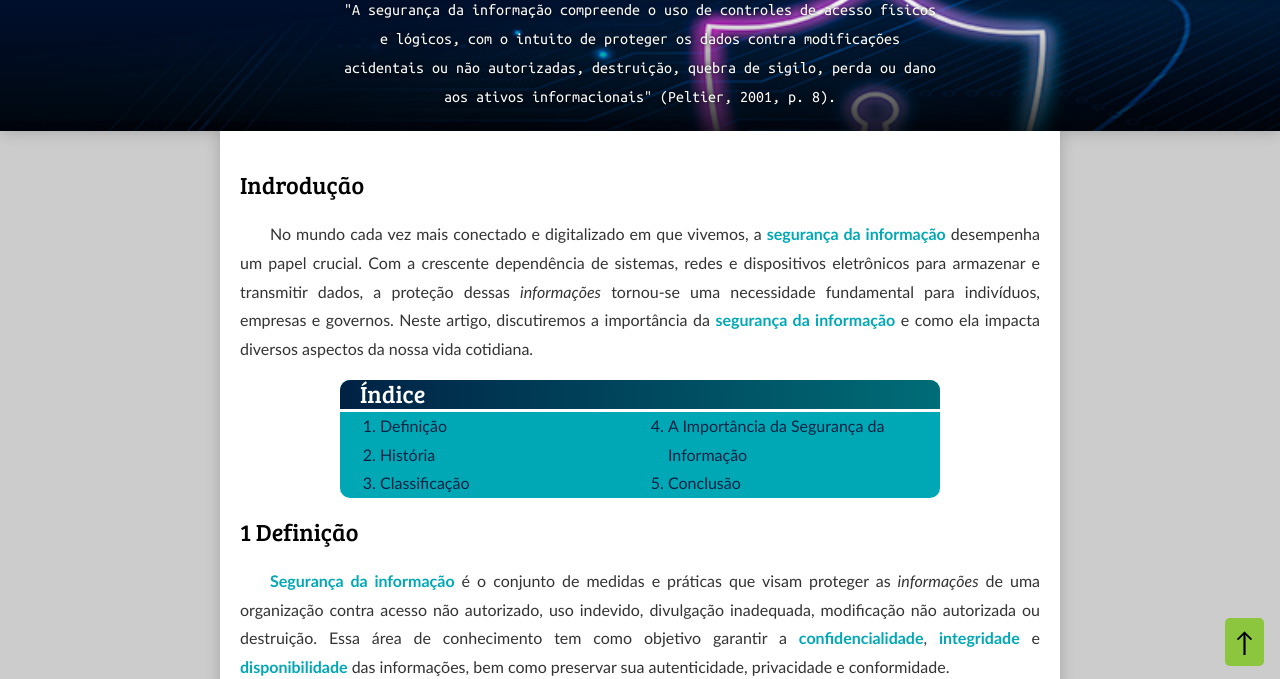
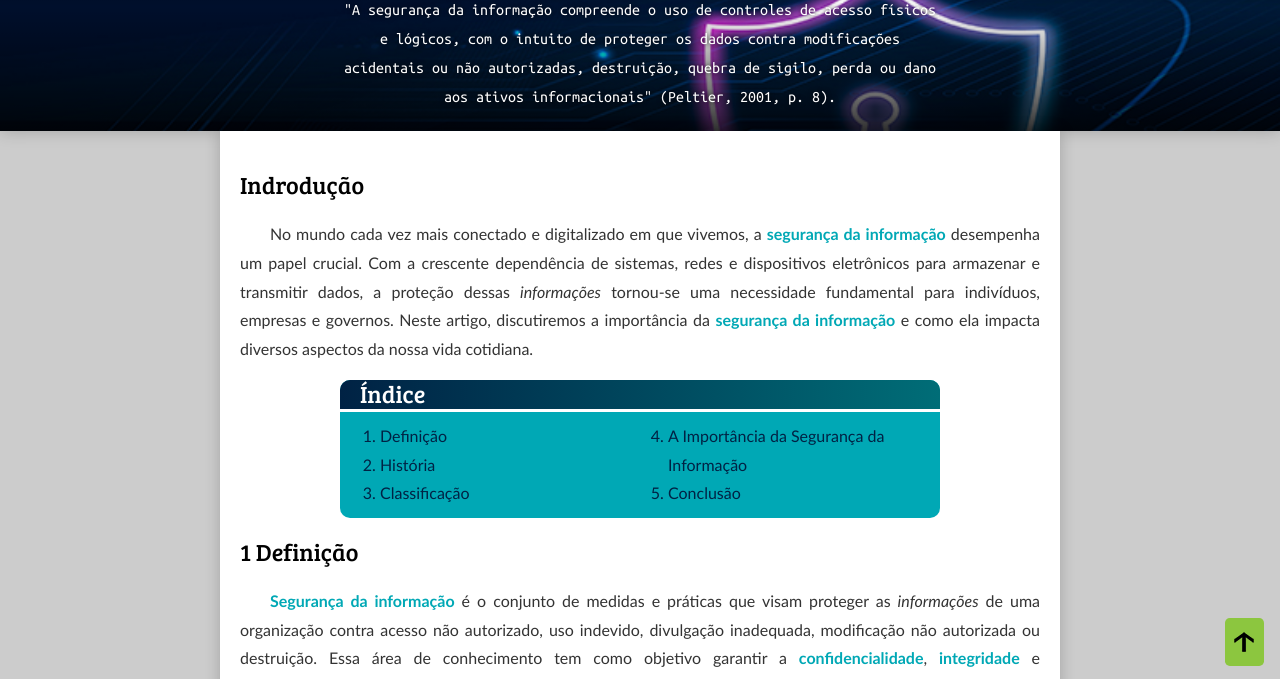
Before and after one commit to JoelVigario/Seguranca_da_informacao, a plain HTML site: page index.html in a window 1280 px wide. Shown: the part 118-797 px from the top of the page. Drawn offline with Linux system fonts and the light colour scheme.

Commit message:
adicionei o top-btn

```diff
--- a/estilo/elementos.css
+++ b/estilo/elementos.css
@@ -106,6 +106,8 @@ article.indice a, article.indice li {
 
 article.indice ol {
     columns: 2;
+    padding-top: 10px;
+    padding-bottom: 10px;
 }
 
 footer ul {
--- a/index.html
+++ b/index.html
@@ -50,7 +50,6 @@
             <iframe width="560" height="315" src="https://www.youtube.com/embed/Y0beKLRf-fI" title="YouTube video player" frameborder="0" allow="accelerometer; autoplay; clipboard-write; encrypted-media; gyroscope; picture-in-picture; web-share" allowfullscreen></iframe>
         </div>
 
-        <a class="link-fixed" href="#">&uarr;</a>
     </main>
 
     <article class="main"><h2 id="hist">2 História</h2>
@@ -143,6 +142,7 @@
 
         <p>A ela continua a evoluir à medida que a tecnologia avança e as ameaças se tornam mais sofisticadas. Abordagens como inteligência artificial, aprendizado de máquina e análise de <em>dados</em> estão sendo incorporadas às soluções de segurança para detecção e prevenção de ameaças. À medida que a interconectividade e a dependência da tecnologia continuam a crescer, a segurança da informação permanece um desafio constante e essencial para proteger os ativos digitais e a privacidade das pessoas e organizações.</p>
     </article>
+    <a class="link-fixed" href="#"><img src="imagens/top-btn.png" alt="tópo"></a>
     <div id="rodape">
         <footer>
             <ul class="m-0">
```
Also changed, not shown: imagens/top-btn.png (added).
